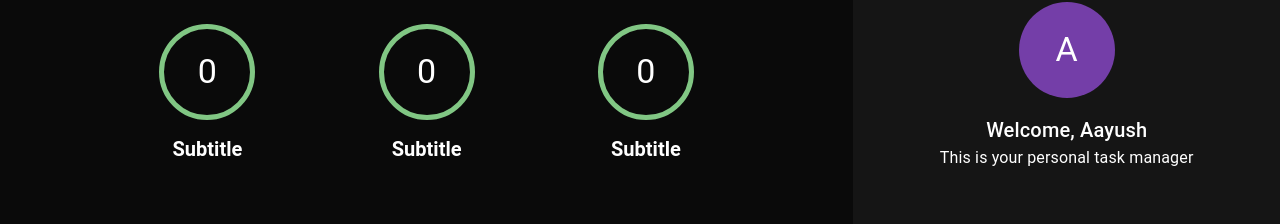
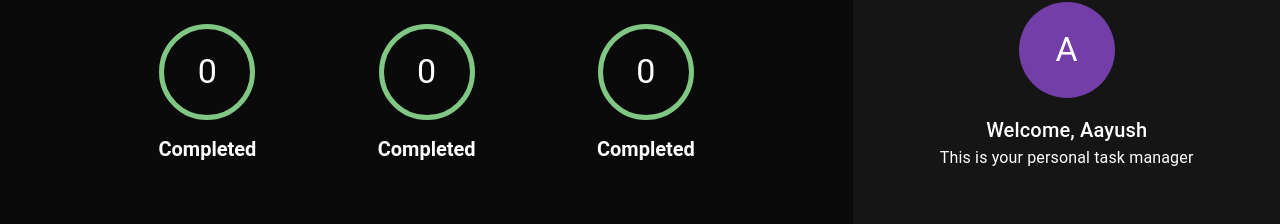
Before and after one commit to aayushjainx/todo-typescript, a React (Create React App) app in the folder todo-react/: page / in a window 1280 px wide. Shown: the part 96-320 px from the top of the page. Built offline with nearby package versions, Linux system fonts and the light colour scheme.

Commit message:
feat: emit correct label for task counter

```diff
--- /dev/null
+++ b/todo-react/src/components/taskCounter/helpers/emitCorrectLabel.ts
@@ -0,0 +1,13 @@
+import { Status } from '../../createTaskForm/enums/Status';
+import { TaskCounterStatusType } from '../interfaces/ITaskCounter';
+
+export const emitCorrectLabel = (status: TaskCounterStatusType): string => {
+  switch (status) {
+    case Status.todo:
+      return `Todo's`;
+    case Status.inProgress:
+      return 'In Progress';
+    case Status.completed:
+      return 'Completed';
+  }
+};
--- a/todo-react/src/components/taskCounter/taskCounter.tsx
+++ b/todo-react/src/components/taskCounter/taskCounter.tsx
@@ -2,7 +2,9 @@
 import React, { FC, ReactElement } from 'react';
 import { ITaskCounter } from './interfaces/ITaskCounter';
 import { Status } from '../createTaskForm/enums/Status';
-import { emitCorrectBorderColor } from './helpers/emitCorrentBorderColor';
+import { emitCorrectBorderColor } from './helpers/emitCorrectBorderColor';
+import { emitCorrectLabel } from './helpers/emitCorrectLabel';
+import PropTypes from 'prop-types';
 
 export const TaskCounter: FC<ITaskCounter> = (props): ReactElement => {
   const { count = 0, status = Status.completed } = props;
@@ -34,9 +36,14 @@
           fontWeight="bold"
           fontSize="20px"
         >
-          Subtitle
+          {emitCorrectLabel(status)}
         </Typography>
       </Box>
     </>
   );
 };
+
+TaskCounter.propTypes = {
+  count: PropTypes.number,
+  status: PropTypes.oneOf([Status.completed, Status.inProgress, Status.todo]),
+};
```
Also changed, not shown: todo-react/src/components/taskCounter/helpers/emitCorrectBorderColor.ts (renamed from todo-react/src/components/taskCounter/helpers/emitCorrentBorderColor.ts).
